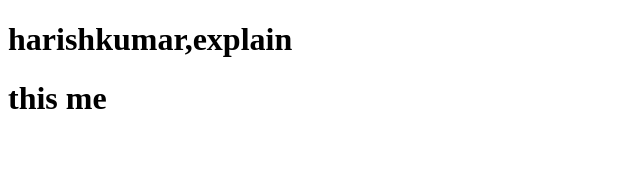
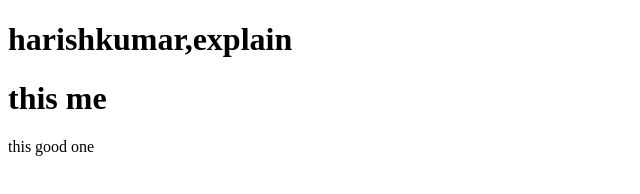
Before and after one commit to HarishkumarZcode/samplerepo, a plain HTML site: page index.html in a window 1280 px wide. Shown: the whole page, without its empty margins (0-640 px from the left). Drawn offline with Linux system fonts and the light colour scheme.

Commit message:
v1.html
version 1

```diff
--- a/index.html
+++ b/index.html
@@ -8,5 +8,6 @@
 <body>
     <h1>harishkumar,explain</h1>
     <h1>this me</h1>
+    <hi>this good one</hi>
 </body>
 </html>
```
